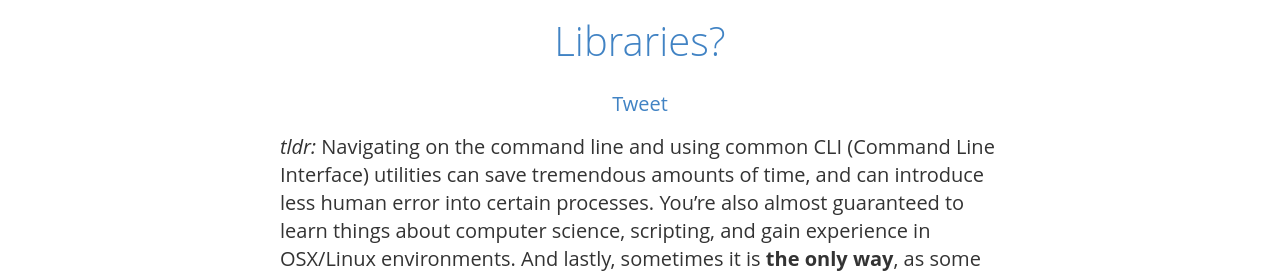
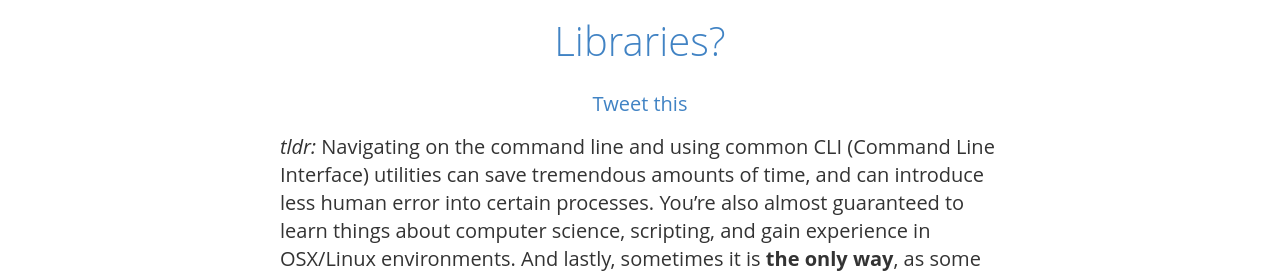
Before and after one commit to remerjohnson/remerjohnson.github.io, a Jekyll site: the page built from _posts/2016-4-5-why-command-line-libraries.md, in a window 1280 px wide. Shown: the part 277-554 px from the top of the page. Built offline with Jekyll 4.4.1, drawn with Linux system fonts in a browser that asks for light colours; nearby versions of some CDN libraries; comment, search, counter and statistics services are not loaded; some of the changed text lies outside the part shown.

Commit message:
Changed code CSS

```diff
--- a/_layouts/post.html
+++ b/_layouts/post.html
@@ -10,7 +10,7 @@ layout: default
      href="https://twitter.com/share"
      data-size="large"
      data-count="none">
-     Tweet
+     Tweet this
     </a>
     <script>
      window.twttr=(function(d,s,id){var js,fjs=d.getElementsByTagName(s)[0],t=window.twttr||{};if(d.getElementById(id))return;js=d.createElement(s);js.id=id;js.src="https://platform.twitter.com/widgets.js";fjs.parentNode.insertBefore(js,fjs);t._e=[];t.ready=function(f){t._e.push(f);};return t;}(document,"script","twitter-wjs"));
--- a/_posts/2016-4-5-why-command-line-libraries.md
+++ b/_posts/2016-4-5-why-command-line-libraries.md
@@ -7,8 +7,7 @@ _tldr:_ Navigating on the command line and using common CLI (Command Line Interf
 
 Looking at a recent metadata job posting, it included the following:
 
->and [the librarian] is expected to write scripts (e.g. Python, Perl)
->for repurposing existing metadata
+>and [the librarian] is expected to write scripts (e.g. Python, Perl) for repurposing existing metadata
 
 It's unavoidable that scripting and data analysis will become a large part of the profession moving forward, and the basis of all that is being comfortable on the command line. Organizations like Code4Lib are starting to provide boot camps[^1] and papers[^2] focusing on the command line. So let's look at some examples.
 
@@ -41,8 +40,7 @@ In our unit at work, every single project lives in a staging area with all the p
 #!/bin/sh
 
 # Make the 6 directories (no spaces in the folder names!)
-mkdir Admin CLR Final_files Final_metadata \
-Working_files Working_metadata
+mkdir Admin CLR Final_files Final_metadata Working_files Working_metadata
 ~~~
 
 You might ask what that nonsense at the top is. This is simply telling the computer where our shell is located. I've named this script `folder_pro.sh` and added it to my computer's PATH (This can be difficult in Windows). So in the future, when I want those folders to be created somewhere, I simply run the script by typing it as a command while in the desired directory: `folder_pro.sh`. Then type `ls` to make sure it worked.
--- a/_scss/_highlights.scss
+++ b/_scss/_highlights.scss
@@ -21,6 +21,8 @@ code {
   background-color: $lightGray;
   padding: 5px;
   color: $black;
+  word-break: break-all;
+  word-wrap: break-word;
 }
 
 // Solarized Light Pygments
```
